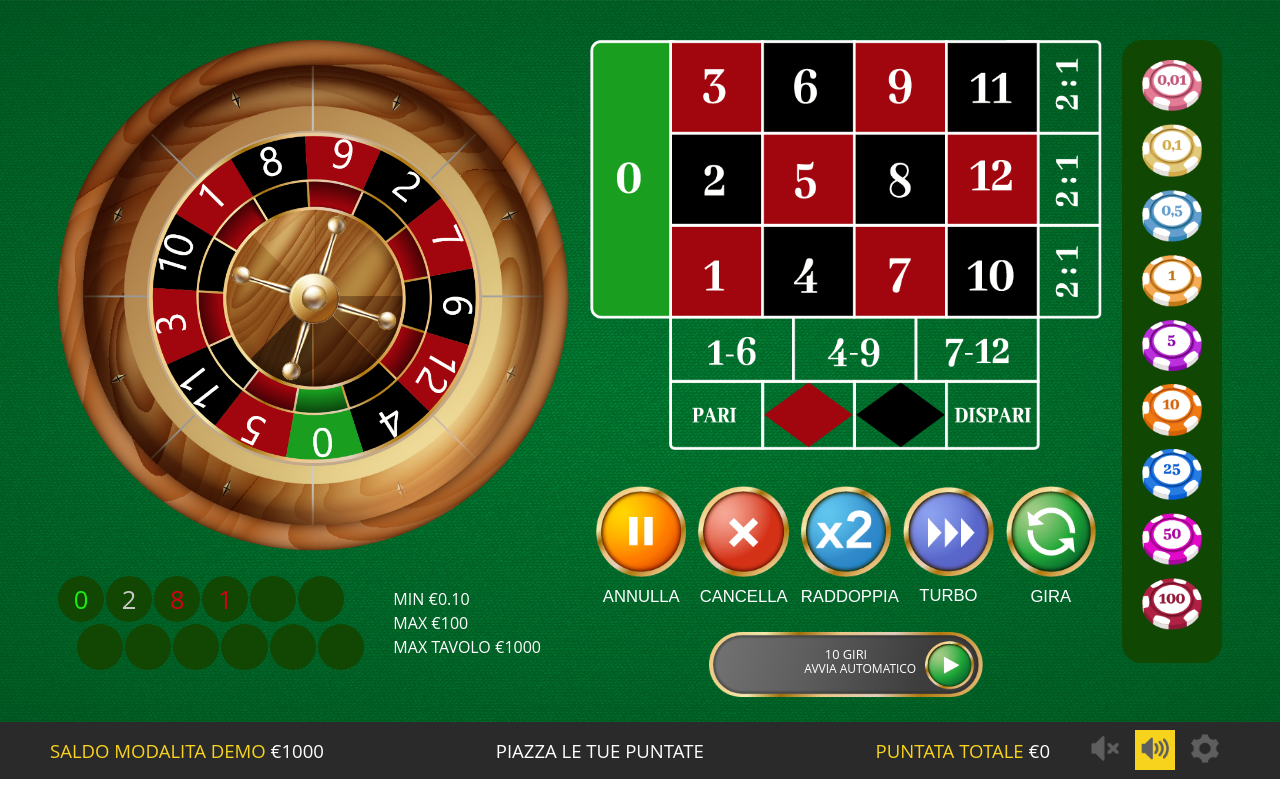
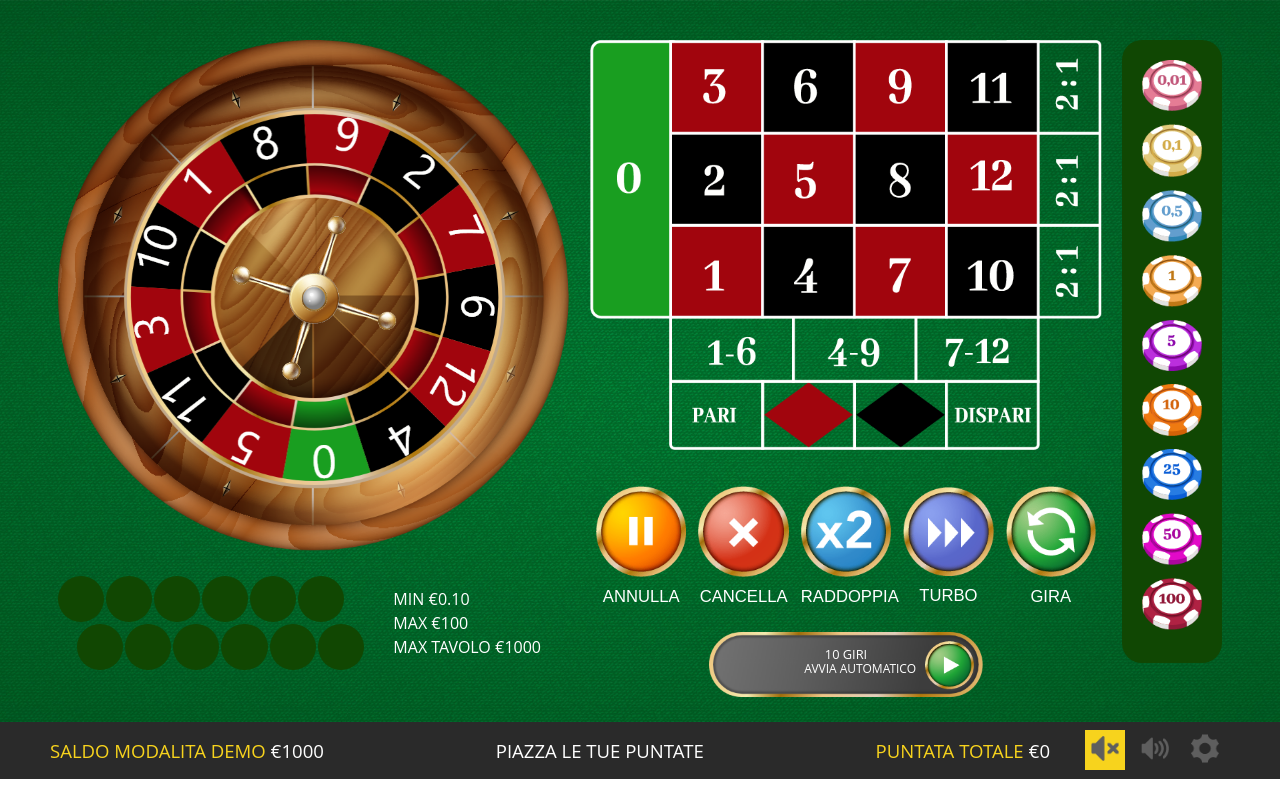
Before and after one commit to MasterDev333/vue-roulette, a Vue app: page / in a window 1280 px wide. Built offline with nearby package versions, Linux system fonts and the light colour scheme.

Commit message:
wheel animation

```diff
--- a/src/App.scss
+++ b/src/App.scss
@@ -83,3 +83,10 @@ img {
     max-width: 9.2vw;
   }
 }
+
+
+@keyframes orbit2 {
+	0% { 	transform: rotate(0deg) translateX(-300px) }
+  50%   {  transform: rotate(360deg) translateX(-230px); }
+  100% { transform: rotate(720deg) translateX(-170px); }
+}
--- a/src/components/GameControl.vue
+++ b/src/components/GameControl.vue
@@ -17,7 +17,7 @@
         <img class="control-button__img" src="../assets/images/btn_turbo.png" alt="">
         <span class="control-button__text">TURBO</span>
       </button>
-      <button class="btn control-button" @click="turnRoulette">
+      <button class="btn control-button btn-turn" :class="{disabled: is_turning}" @click="turnRoulette">
         <img class="control-button__img" src="../assets/images/btn_reset.png" alt="">
         <span class="control-button__text">GIRA</span>
       </button>
@@ -38,12 +38,18 @@
 </template>
 
 <script>
+import { mapState } from 'vuex'
 
 export default {
   name: 'GameControl',
+  computed: {
+    ...mapState([
+      'is_turning'
+    ]),
+  },
   methods: {
     turnRoulette() {
-
+      this.$store.dispatch('turnRoulette')
     }
   }
 }
@@ -117,7 +123,11 @@ export default {
     }
   }
 }
-
+.btn-turn.disabled {
+  filter: grayscale(1);
+  cursor: not-allowed;
+  pointer-events: none;
+}
 @media screen and (max-width: 1080px) {
   .controls-slider {
     width: clamp(200px, 38vw, 412px);
--- a/src/components/History.vue
+++ b/src/components/History.vue
@@ -1,18 +1,9 @@
 <template>
   <div class="history">
     <div class="history-items">
-      <div class="history-item"><span class="history-item__value text-light_green">0</span></div>
-      <div class="history-item"><span class="history-item__value text-gray">2</span></div>
-      <div class="history-item"><span class="history-item__value text-red">8</span></div>
-      <div class="history-item"><span class="history-item__value text-red">1</span></div>
-      <div class="history-item"><span class="history-item__value"></span></div>
-      <div class="history-item"><span class="history-item__value"></span></div>
-      <div class="history-item"><span class="history-item__value"></span></div>
-      <div class="history-item"><span class="history-item__value"></span></div>
-      <div class="history-item"><span class="history-item__value"></span></div>
-      <div class="history-item"><span class="history-item__value"></span></div>
-      <div class="history-item"><span class="history-item__value"></span></div>
-      <div class="history-item"><span class="history-item__value"></span></div>
+      <div class="history-item" v-for="(history, index) in historyArr" :key="index">
+        <span class="history-item__value text-light_green">{{ history }}</span>
+      </div>
     </div>
     <div class="history-tooltip">
       <p class="history-min">MIN €<span class="history-min__value">0.10</span></p>
@@ -23,10 +14,24 @@
 </template>
 
 <script>
+import { mapState } from 'vuex'
+
 export default {
   name: 'History',
-  props: {
-    msg: String
+  computed: {
+    ...mapState([
+      'num_count',
+      'finished_num',
+      'historyArr',
+    ])
+  },
+  watch: {
+    finished_num(newValue) {
+      if (newValue == this.num_count - 1) {
+        alert('finished');
+        this.$store.dispatch('finishedRound');
+      }
+    }
   }
 }
 </script>
--- a/src/components/Summary.vue
+++ b/src/components/Summary.vue
@@ -41,10 +41,10 @@ export default {
   },
   methods: {
     muteAudio () {
-      this.$store.dispatch('muteAudio')
+      this.$store.dispatch('muteAudio');
     },
     playAudio() {
-      this.$store.dispatch('playAudio')
+      this.$store.dispatch('playAudio');
     },
     settings() {
     }
--- a/src/components/Wheel.vue
+++ b/src/components/Wheel.vue
@@ -1,20 +1,81 @@
 <template>
-  <div class="wheel">
-    <img src="../assets/images/wheel_frame.png" alt="wheel" class="wheel-frame">
-    <img src="../assets/images/wheel_numbers.png" class="wheel-numbers" alt="">
-    <div class="wheel-handle">
-      <img src="../assets/images/handles.png" class="wheel-handle__handles" alt="">
-      <img src="../assets/images/handle_base.png" class="wheel-handle__base" alt="">
-      <img src="../assets/images/handle_top.png" class="wheel-handle__top" alt="">
+  <div class="wheel-wrapper">
+    <div class="wheel">
+      <img src="../assets/images/wheel_frame.png" class="wheel-frame" alt="">
+      <img src="../assets/images/wheel_numbers.png"
+            ref="wheel_numbers"
+            class="wheel-numbers"
+            :style="[is_turning ? rotateWheelStyle : resetWheelStyle]"
+            alt="">
+      <div class="wheel-handle">
+        <img src="../assets/images/handles.png"
+              class="wheel-handle__handles"
+              :style="[is_turning ? rotateWheelStyle : resetWheelStyle]"
+              alt="">
+        <img src="../assets/images/handle_base.png" class="wheel-handle__base" alt="">
+        <img src="../assets/images/handle_top.png" class="wheel-handle__top" alt="">
+      </div>
     </div>
+    <img src="../assets/images/ball.png"
+          class="ball"
+          ref="ball"
+          alt="">
   </div>
 </template>
 
 <script>
+import { mapState } from 'vuex'
+
 export default {
   name: 'Wheel',
-  props: {
-    msg: String
+  computed: {
+    ...mapState([
+      'is_turning',
+      'turning_duration',
+      'turning_speed',
+      'turning_deg',
+      'latest_result',
+    ]),
+    rotateWheelStyle() {
+      return {
+        transition: `transform ${this.turning_duration}s cubic-bezier(0.3, 1, 0.7, 1),
+                     ${this.turning_duration}s filter cubic-bezier(0.1, 1, 0.8, 1),
+                     ${this.turning_duration}s -webkit-filter cubic-bezier(0.1, 1, 0.8, 1)`,
+        transform: 'translate(-50%, -50%) rotate(' + this.turning_deg + 'deg)'
+      }
+    },
+    resetWheelStyle() {
+      return {
+        transform: 'translate(-50%, -50%) rotate(0deg)'
+      }
+    },
+    rotateBallStyle() {
+      return {
+        animation: `${this.turning_duration}s linear forwards orbit2`
+      }
+    }
+  },
+  watch: {
+    is_turning(newValue) {
+      let delay = 2;  // Delay after spin ends
+      if (newValue) {
+        this.$refs.wheel_numbers.style.filter = 'blur(2px)';
+        this.$refs.ball.style.animation = `${this.turning_duration}s linear forwards orbit2`;
+        // this.$refs.ball.addEventListener('animationend', function() {
+        //   console.log(this.getBoundingClientRect());
+        // });
+        // when roulette stops
+        setTimeout(() => {
+          this.$refs.wheel_numbers.style.filter = 'blur(0px)';
+        }, this.turning_duration * 1000);
+        //
+        setTimeout(() => {
+          this.$store.dispatch('stopRoulette');
+          this.$refs.ball.style.animation = 'none';
+          console.log(this.latest_result);
+        }, (this.turning_duration + delay) * 1000);
+      }
+    }
   }
 }
 </script>
@@ -26,16 +87,25 @@ export default {
   top: 50%;
   left: 50%;
   transform: translate(-50%, -50%);
-  pointer-events: none;
+  will-change: transform;
+}
+.wheel-wrapper {
+  position: relative;
 }
 .wheel {
   position: relative;
+  img {
+    pointer-events: none;
+  }
   &-frame {
     max-width: 100%;
   }
   &-numbers {
     width: clamp(200px, 27.3vw, 525px);
     @include wheelComponents;
+    @media screen and (max-width: 1440px) {
+      width: clamp(200px, 31vw, 525px);
+    }
   }
   &-handle {
     img {
@@ -52,12 +122,9 @@ export default {
     }
   }
 }
-@keyframes rotate {
-  from {
-    transform: translate(-50%, -50%) rotate(0);
-  }
-  to {
-    transform: translate(-50%, -50%) rotate(360deg);
-  }
+.ball {
+  @include wheelComponents();
+  width: clamp(20px, 1.77vw, 34px);
+  height: clamp(20px, 1.77vw, 34px);
 }
 </style>
--- /dev/null
+++ b/src/store/components/finishedRound.js
@@ -0,0 +1,12 @@
+/**
+ * Finish Round after 12th turning
+ *
+ * */
+export const FINISHED_ROUND = (state) => {
+  state.historyArr = new Array(12);
+  state.finished_num = 0;
+}
+
+export const finishedRound = (context) => {
+  context.commit('FINISHED_ROUND');
+}
--- /dev/null
+++ b/src/store/components/stopRoulette.js
@@ -0,0 +1,14 @@
+import { getRouletteResult } from '../helpers'
+
+export const STOP_ROULETTE = (state) => {
+  state.latest_result = getRouletteResult(state.turning_deg, state.wheel_numbers);
+  state.is_turning = false;
+  state.turning_deg = 0;
+  state.historyArr[state.finished_num] = state.latest_result;
+  state.historyArr = [...state.historyArr];
+  state.finished_num++;
+}
+
+export const stopRoulette = (context) => {
+  context.commit('STOP_ROULETTE')
+}
--- /dev/null
+++ b/src/store/components/turnRoulette.js
@@ -0,0 +1,10 @@
+import { getRandomInt } from '../helpers'
+
+export const TURN_ROULETTE = (state) => {
+  state.is_turning = true;
+  state.turning_deg =  getRandomInt(5, state.num_count) * (360 / state.num_count) + getRandomInt(0, state.num_count) * 360;
+}
+
+export const turnRoulette = (context) => {
+  context.commit('TURN_ROULETTE')
+}
--- a/src/store/helpers.js
+++ b/src/store/helpers.js
@@ -0,0 +1,14 @@
+import state from "./initialState";
+
+export const getRandomInt = (min, max) => {
+  return Math.floor(Math.random() * (max - min + 1)) + min;
+}
+
+export const getRouletteResult = (deg, array) => {
+  let offset = ((deg % 360) / (360 / state.num_count));
+  offset = state.num_count - Math.round(offset);
+  let arrayHead = array.slice(0, offset);
+  let arrayTail = array.slice(offset);
+  array = arrayTail.concat(arrayHead);
+  return array[9];
+}
--- a/src/store/initialState.js
+++ b/src/store/initialState.js
@@ -1,12 +1,20 @@
 const state = {
-  money: 1000,              // Startup money
+  num_count: 13,                // Roulette number count
+  money: 1000,                  // Startup money
   number: 0,
-  winsArr: [],              // Wins array
-  winTot: 0,                // Win total
-  historyArr: [],           // History
-  audio_disabled: false,    // Mute audio
-  audio_enabled: true,      // Enable audio
-  audio_bg: new  Audio(require('../assets/sounds/music-bitsnbites-liver.mp3'))
+  winsArr: [],                  // Wins array
+  winTot: 0,                    // Win total
+  historyArr: new Array(12),    // History
+  finished_num: 0,                // Finished number
+  audio_disabled: true,         // Mute audio
+  audio_enabled: false,         // Enable audio
+  audio_bg: new  Audio(require('../assets/sounds/music-bitsnbites-liver.mp3')),
+  is_turning: false,            // Turning flag
+  turning_duration: 3,          // Turning Duration
+  turning_speed: 300,           // Turning Speed
+  turning_deg: 0,               // Turning Deg
+  wheel_numbers: [9,2,7,6,12,4,0,5,11,3,10,1,8],
+  latest_result: -1,            // Latest Result
 }
 
 export default state;
```
Also changed, not shown: src/store/index.js (+11 -0 lines), src/assets/images/ball.png (renamed from src/assets/images/pallina.png). Lines whose indentation alone changed are shown as unchanged.
